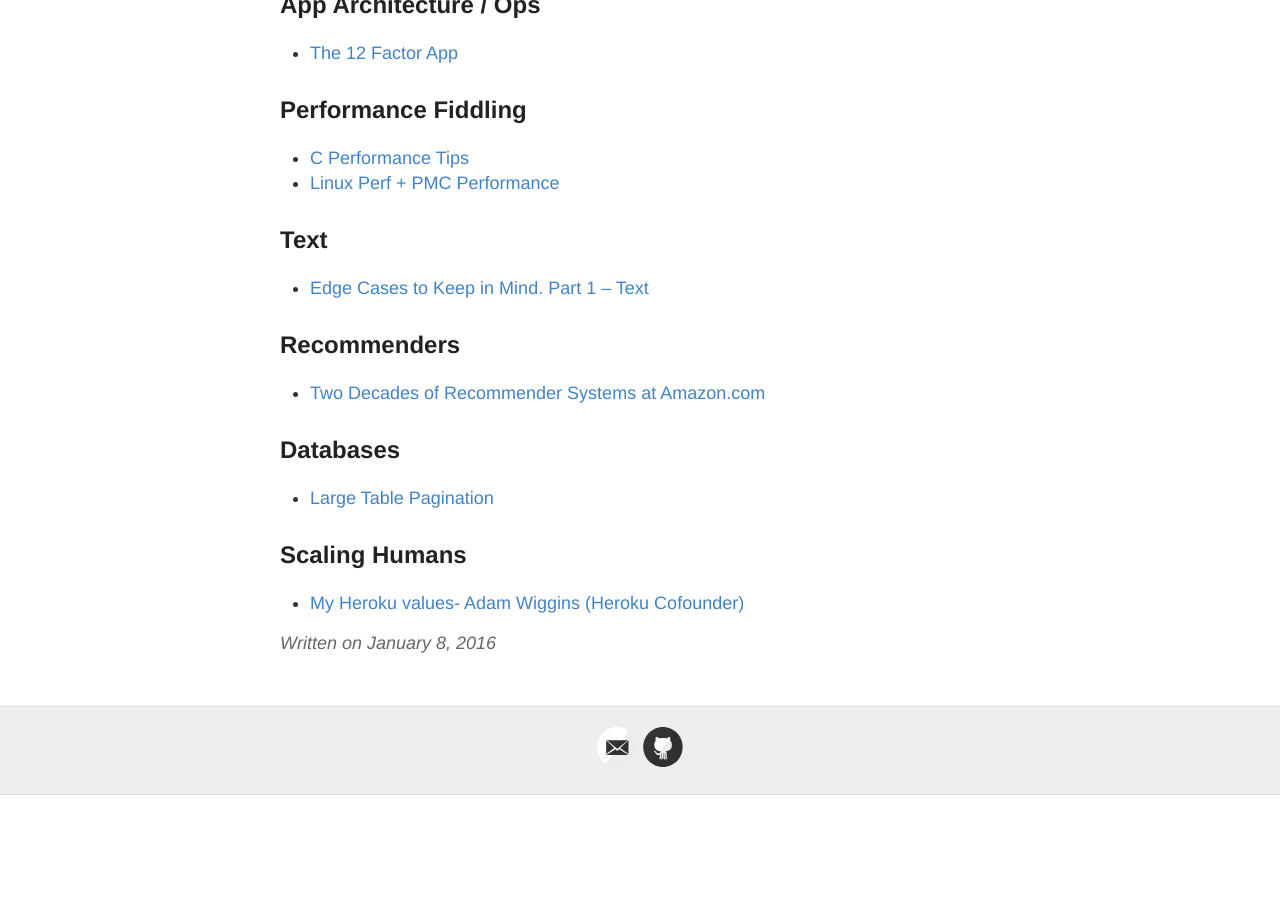
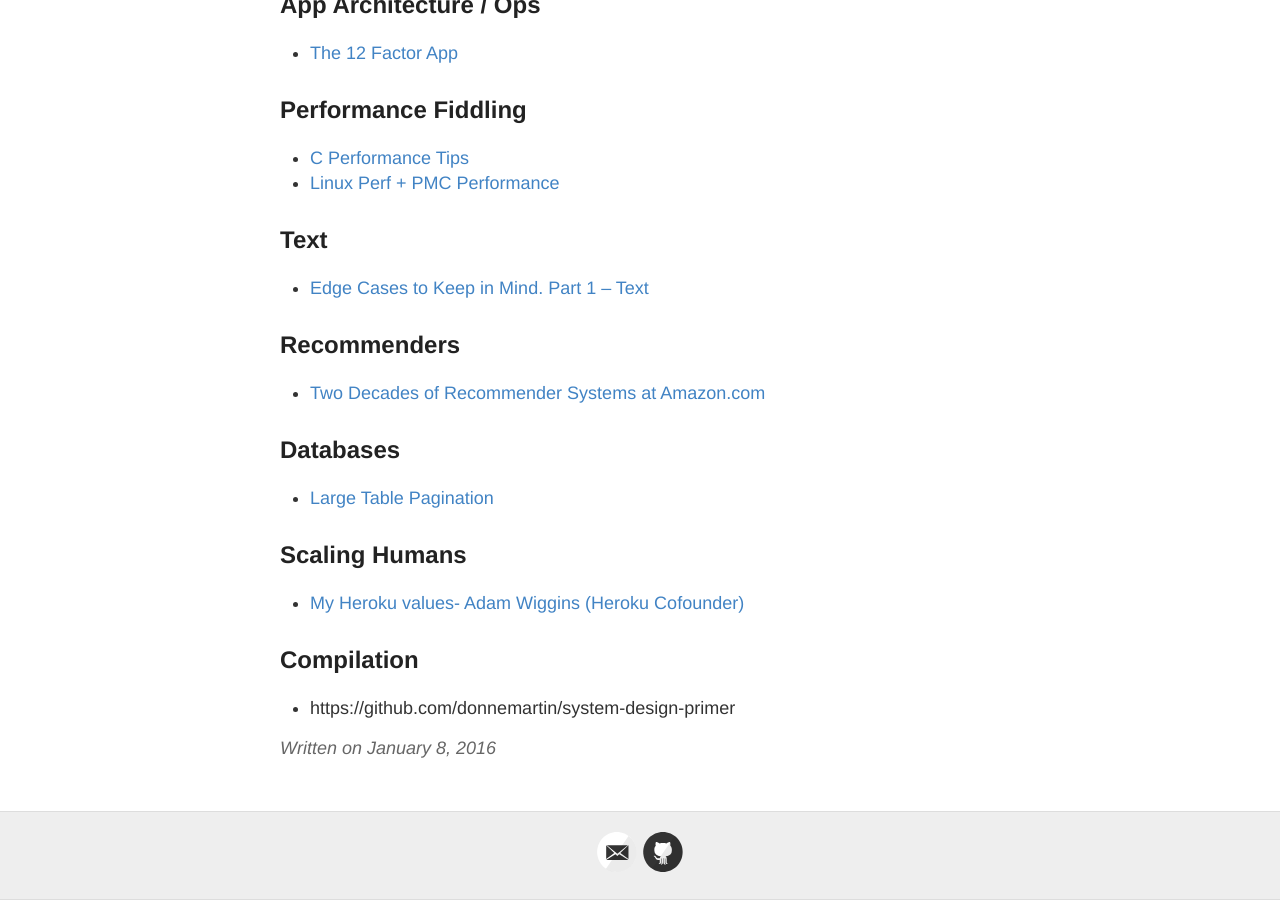
Before and after one commit to RONNCC/ronncc.github, a Jekyll site: the page built from _posts/2016-1-8-systemDesignNotes.md, in a window 1280 px wide and 900 px high, scrolled down 1007 px. Built offline with Jekyll 4.4.1, drawn with Linux system fonts in a browser that asks for light colours; comment, search, counter and statistics services are not loaded; before the commit the page ends 1802 px from its top, so only the background shows below that.

Commit message:
Update 2016-1-8-systemDesignNotes.md

```diff
--- a/_posts/2016-1-8-systemDesignNotes.md
+++ b/_posts/2016-1-8-systemDesignNotes.md
@@ -54,3 +54,6 @@
 
 ## Scaling Humans
 - [My Heroku values- Adam Wiggins (Heroku Cofounder)](https://gist.github.com/adamwiggins/5687294)
+
+## Compilation
+- https://github.com/donnemartin/system-design-primer
```
